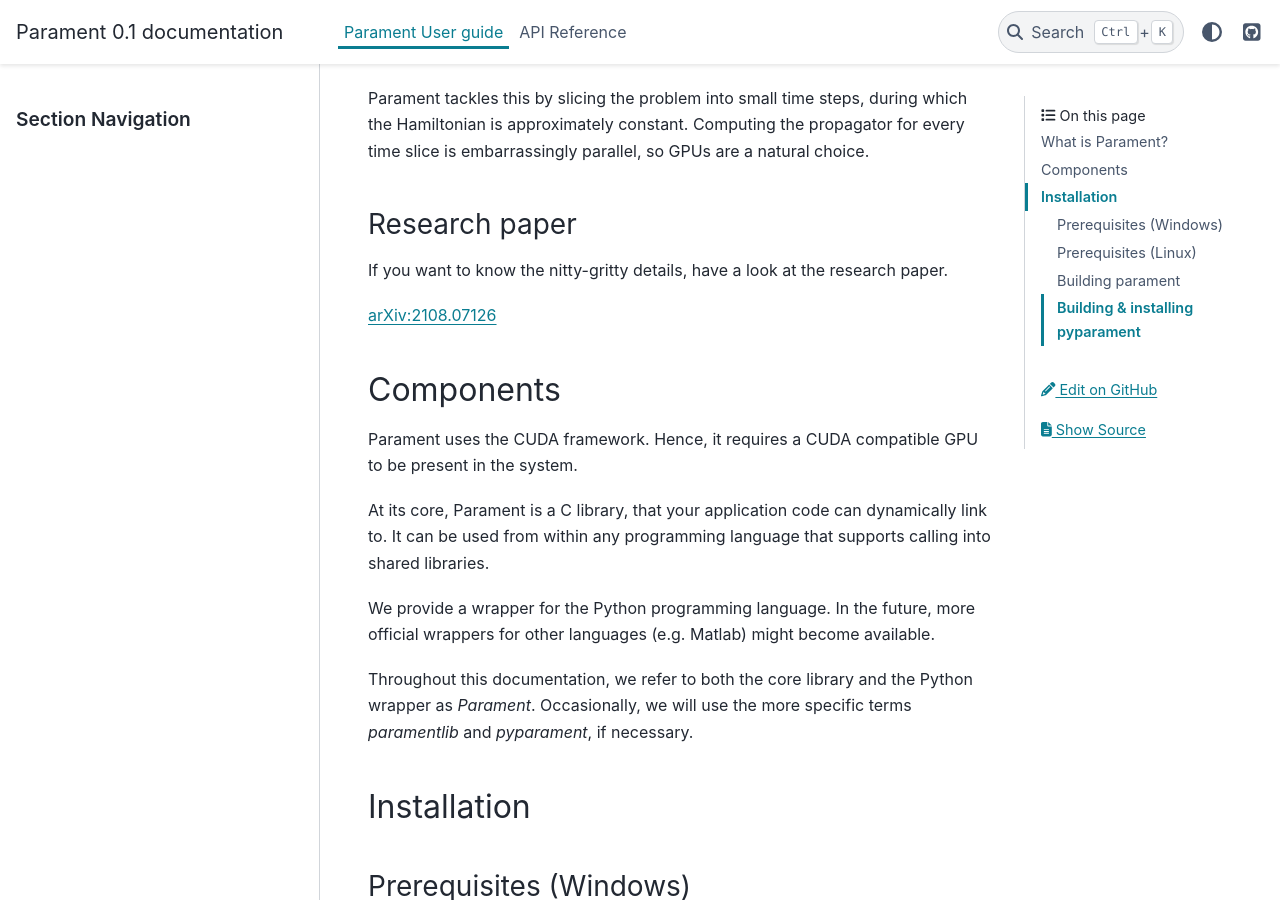
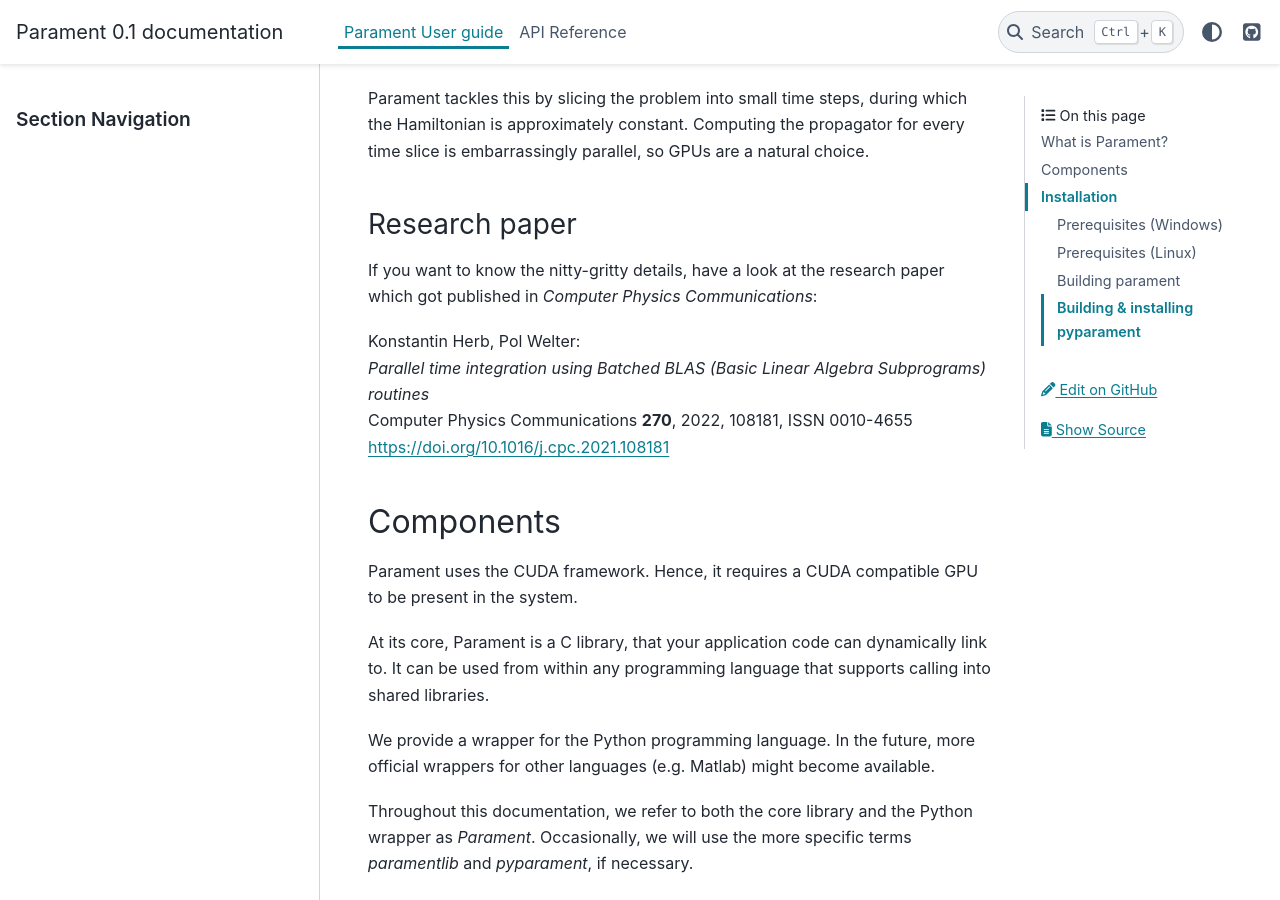
Before and after one commit to parament-integrator/parament, a Sphinx documentation site: the page built from docs/user/index.rst, in a window 1280 px wide and 900 px high, scrolled down 1086 px. Built offline with Sphinx 7.4.7 and the PyData theme 0.15.4, drawn with Linux system fonts in a browser that asks for light colours.

Commit message:
Refer accepted publication in documentation
Comp. Phys. Comm.

```diff
--- a/docs/user/index.rst
+++ b/docs/user/index.rst
@@ -49,10 +49,12 @@
 Research paper
 --------------
 
-If you want to know the nitty-gritty details, have a look at the research paper.
+If you want to know the nitty-gritty details, have a look at the research paper which got published in *Computer Physics Communications*:
 
-`arXiv:2108.07126 <https://arxiv.org/abs/2108.07126>`_
-
+| Konstantin Herb, Pol Welter:
+| *Parallel time integration using Batched BLAS (Basic Linear Algebra Subprograms) routines*
+| Computer Physics Communications **270**, 2022, 108181, ISSN 0010-4655
+| https://doi.org/10.1016/j.cpc.2021.108181
 
 Components
 ==========
```
